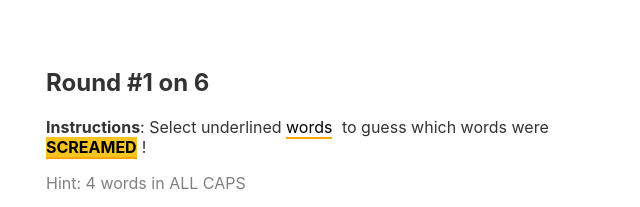
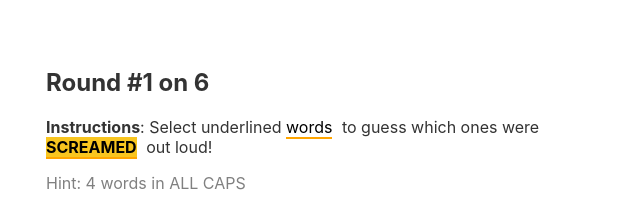
Before and after one commit to dgellow/TRUMPSCREAMING, a Svelte app: page / in a window 1280 px wide. Both pictures are taken after a click on the button "Let's start!🦅". Shown: the top 207 px of the page, without its empty margins (319-959 px from the left). Built offline with nearby package versions, Linux system fonts and the light colour scheme.

Commit message:
Improve wording

```diff
--- a/src/components/Round.svelte
+++ b/src/components/Round.svelte
@@ -158,8 +158,9 @@
 	<p class="instructions">
 		<b>Instructions</b>: Select underlined
 		<span class="word selectable">words</span>
-		to guess which words were
-		<span class="word selectable uppercase">SCREAMED</span>!
+		to guess which ones were
+		<span class="word selectable uppercase">SCREAMED</span>
+		out loud!
 	</p>
 	<p class="hint">Hint: {hint} words in ALL CAPS</p>
 	<div class="tweet">
```
